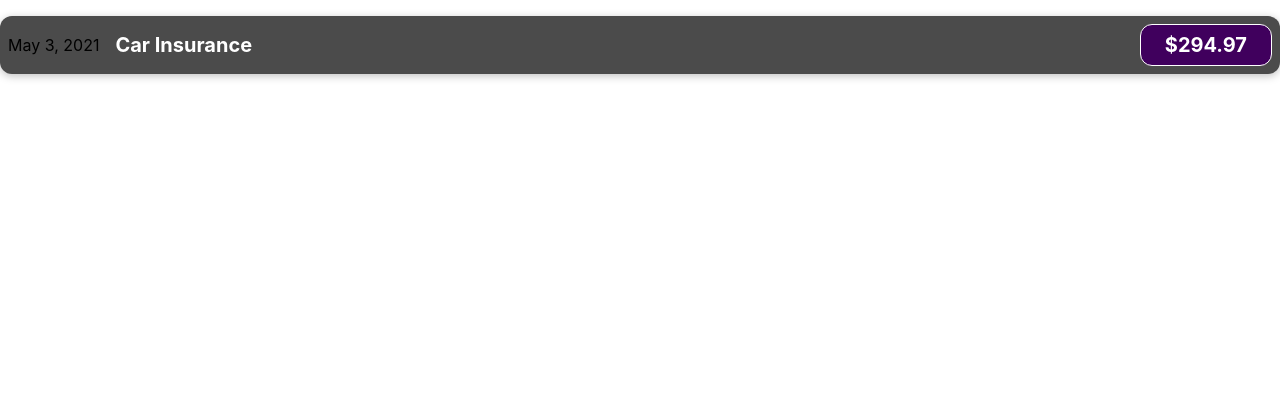
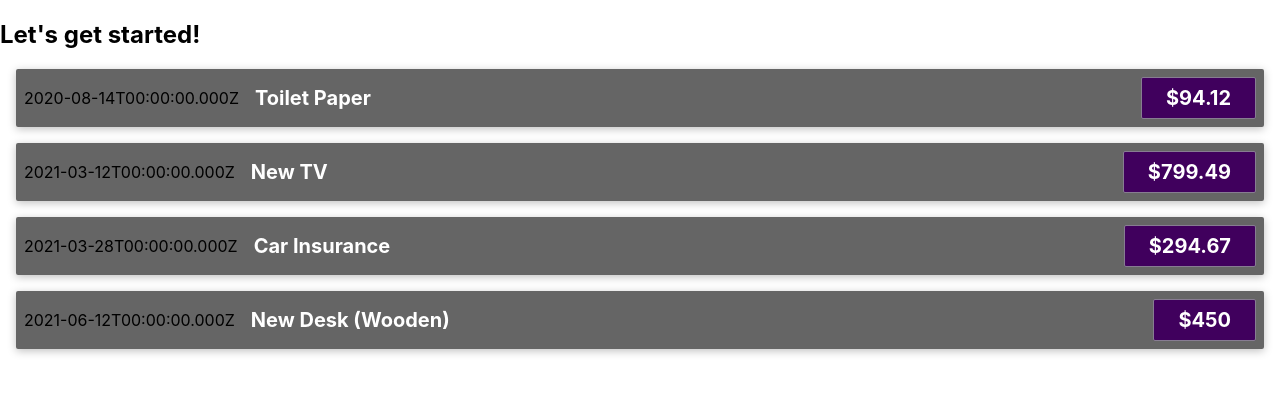
Before and after one commit to evanbechtol/react-complete, a JavaScript app: page / in a window 1280 px wide. Shown: the top 394 px of the page. Built offline with nearby package versions, Linux system fonts and the light colour scheme.

Commit message:
Dynamically passing data via props

```diff
--- a/src/App.js
+++ b/src/App.js
@@ -1,15 +1,53 @@
-import React, {Component} from "react";
-import './App.css';
-import ExpenseItem from "./components/ExpenseItem";
+import ExpenseItem from './components/ExpenseItem';
 
-class App extends Component {
-    render() {
-        return (
-            <div className="App">
-                <ExpenseItem amount="$294.97" expense="Car Insurance" date="May 3, 2021"/>
-            </div>
-        );
-    }
+function App() {
+    const expenses = [
+        {
+            id: 'e1',
+            title: 'Toilet Paper',
+            amount: 94.12,
+            date: new Date(2020, 7, 14),
+        },
+        {id: 'e2', title: 'New TV', amount: 799.49, date: new Date(2021, 2, 12)},
+        {
+            id: 'e3',
+            title: 'Car Insurance',
+            amount: 294.67,
+            date: new Date(2021, 2, 28),
+        },
+        {
+            id: 'e4',
+            title: 'New Desk (Wooden)',
+            amount: 450,
+            date: new Date(2021, 5, 12),
+        },
+    ];
+
+    return (
+        <div>
+            <h2>Let's get started!</h2>
+            <ExpenseItem
+                title={expenses[0].title}
+                amount={expenses[0].amount}
+                date={expenses[0].date}
+            />
+            <ExpenseItem
+                title={expenses[1].title}
+                amount={expenses[1].amount}
+                date={expenses[1].date}
+            />
+            <ExpenseItem
+                title={expenses[2].title}
+                amount={expenses[2].amount}
+                date={expenses[2].date}
+            />
+            <ExpenseItem
+                title={expenses[3].title}
+                amount={expenses[3].amount}
+                date={expenses[3].date}
+            />
+        </div>
+    );
 }
 
 export default App;
--- a/src/components/ExpenseItem.css
+++ b/src/components/ExpenseItem.css
@@ -4,9 +4,9 @@
     align-items: center;
     box-shadow: 0 2px 8px rgba(0, 0, 0, 0.25);
     padding: 0.5rem;
-    margin: 1rem 0;
-    border-radius: 12px;
-    background-color: #4b4b4b;
+    margin: 1rem;
+    border-radius: 2px;
+    background-color: rgba(75, 75, 75, 0.85);
 }
 
 .expense-item__description {
@@ -31,9 +31,9 @@
     font-weight: bold;
     color: white;
     background-color: #40005d;
-    border: 1px solid white;
+    border: 1px solid #877c92;
     padding: 0.5rem;
-    border-radius: 12px;
+    border-radius: 2px;
 }
 
 @media (min-width: 580px) {
--- a/src/components/ExpenseItem.js
+++ b/src/components/ExpenseItem.js
@@ -1,14 +1,13 @@
-import "./ExpenseItem.css";
+import './ExpenseItem.css';
 
 function ExpenseItem(props) {
-    const {date, expense, amount} = props;
-
+    const {date, title, amount} = props;
     return (
-        <div className="expense-item">
-            <div>{date}</div>
-            <div className="expense-item__description">
-                <h2>{expense}</h2>
-                <div className="expense-item__price">{amount}</div>
+        <div className='expense-item'>
+            <div>{date.toISOString()}</div>
+            <div className='expense-item__description'>
+                <h2>{title}</h2>
+                <div className='expense-item__price'>${amount}</div>
             </div>
         </div>
     );
--- a/src/index.js
+++ b/src/index.js
@@ -1,17 +1,6 @@
-import React from 'react';
 import ReactDOM from 'react-dom';
+
 import './index.css';
 import App from './App';
-import reportWebVitals from './reportWebVitals';
 
-ReactDOM.render(
-  <React.StrictMode>
-    <App />
-  </React.StrictMode>,
-  document.getElementById('root')
-);
-
-// If you want to start measuring performance in your app, pass a function
-// to log results (for example: reportWebVitals(console.log))
-// or send to an analytics endpoint. Learn more: https://bit.ly/CRA-vitals
-reportWebVitals();
+ReactDOM.render(<App />, document.getElementById('root'));
```
